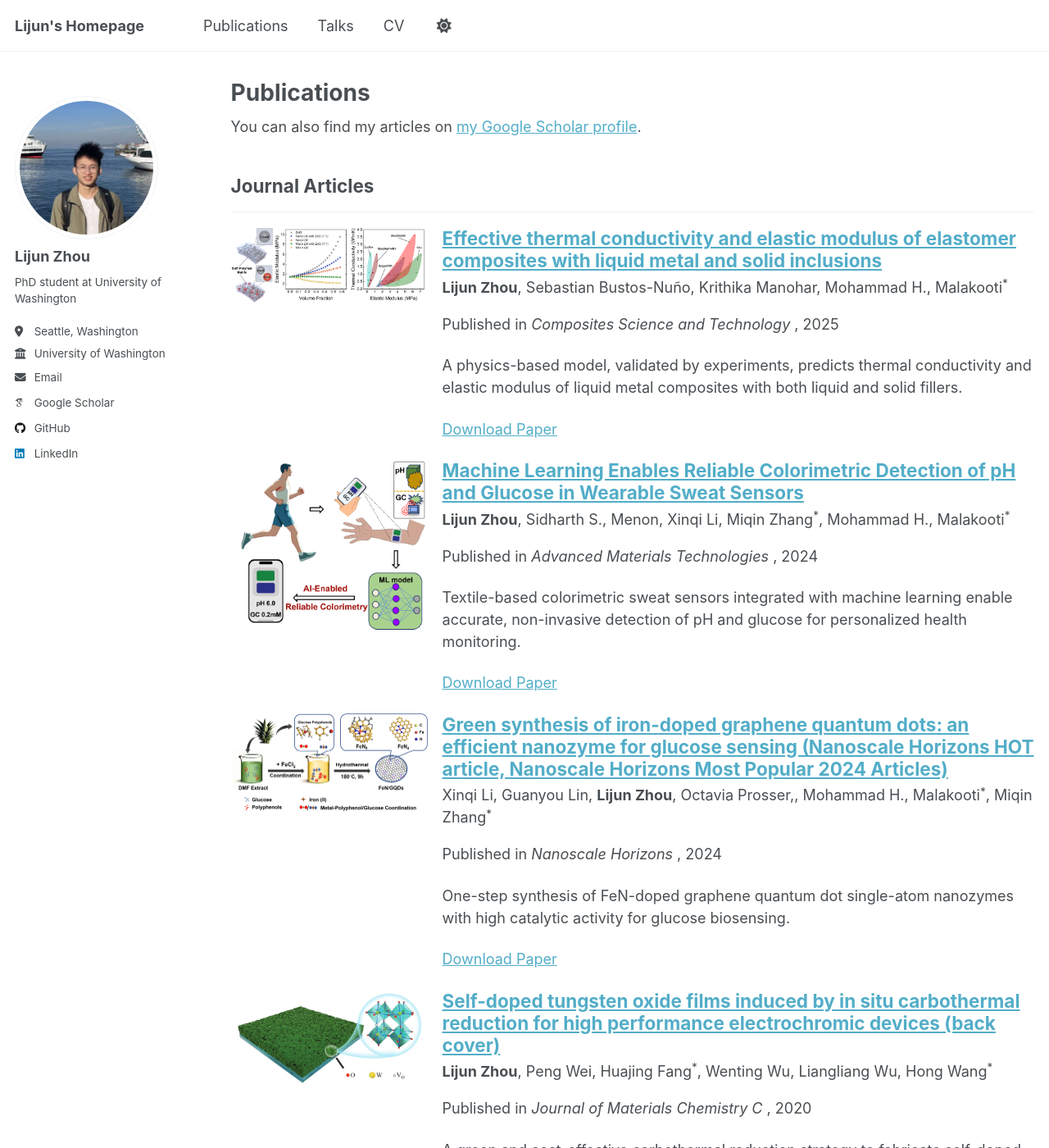
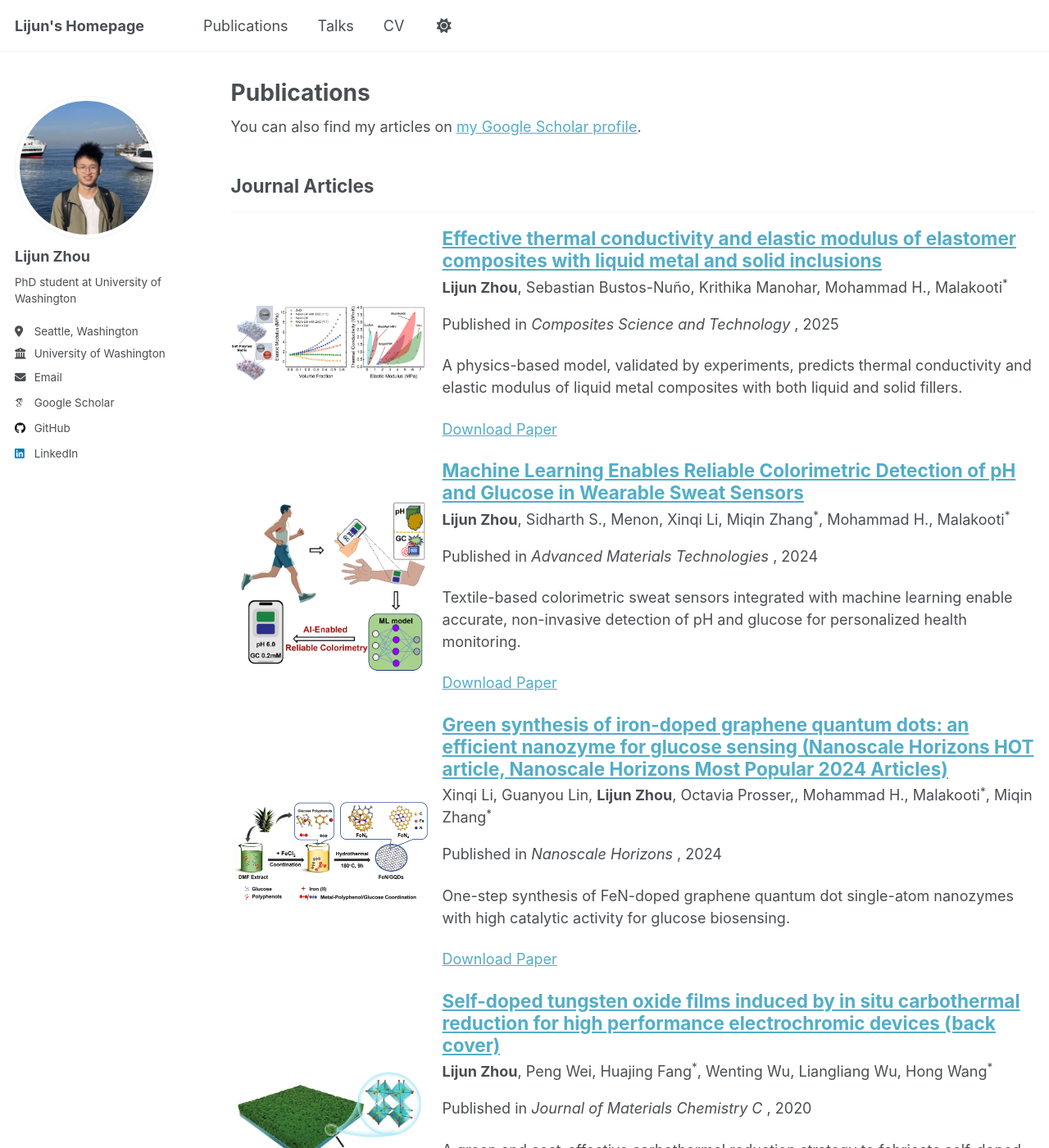
Before and after one commit to zdxbll/zdxbll, a Jekyll site: the page built from _pages/publications.html, in a window 1280 px wide and 1400 px high. Shown: the whole window at 82% size. Built offline with Jekyll 4.4.1, drawn with Linux system fonts in a browser that asks for light colours; some web fonts are replaced; a script that is not in the unit is left out.

Commit message:
Center align publication item teasers

```diff
--- a/_pages/publications.html
+++ b/_pages/publications.html
@@ -7,14 +7,15 @@ author_profile: true
 
 <style>
 .archive__item { display:flex; gap:1rem; align-items:flex-start; }
-.archive__item-teaser { flex:0 0 240px; margin:0; }
+.archive__item-teaser { flex:0 0 240px; margin:0; align-self:center; }
 .archive__item-body { flex:1 1 auto; min-width:0; }
 .archive__item-title { margin-top:0; }
 @media (max-width:768px){
   .archive__item { display:block; }
-  .archive__item-teaser { width:auto; margin-bottom:.5rem; }
+  .archive__item-teaser { width:auto; margin-bottom:.5rem; align-self:auto; }
 }
 </style>
+
 
 {% if site.author.googlescholar %}
   <div class="wordwrap">You can also find my articles on <a href="{{site.author.googlescholar}}">my Google Scholar profile</a>.</div>
```
